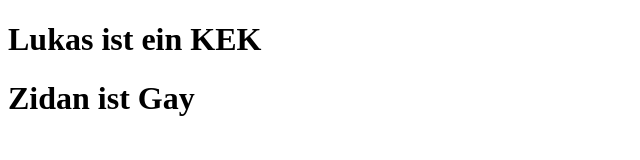
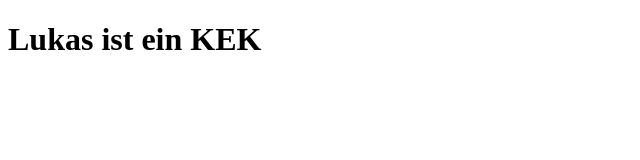
Before and after one commit to PallasPulse/mywebsite, a plain HTML site: page index.html in a window 1280 px wide. Shown: the whole page, without its empty margins (0-640 px from the left). Drawn offline with Linux system fonts and the light colour scheme.

Commit message:
Update index.html

```diff
--- a/index.html
+++ b/index.html
@@ -5,7 +5,7 @@
     </head>
     <body>
         <h1>Lukas ist ein KEK</h1>
-        <h1>Zidan ist Gay</h1>
+
 
     </body>
 </html>
```
